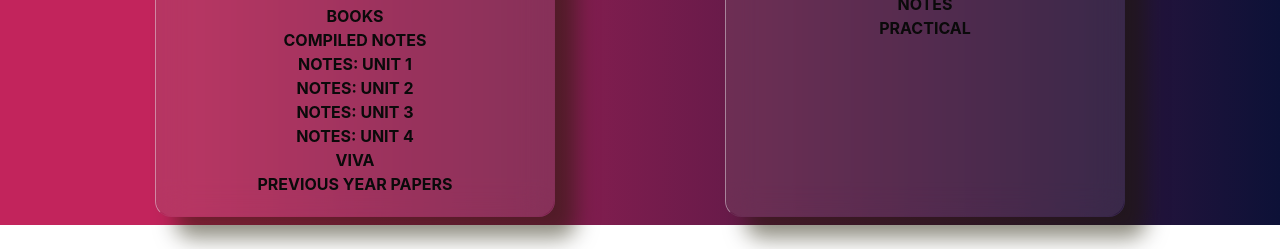
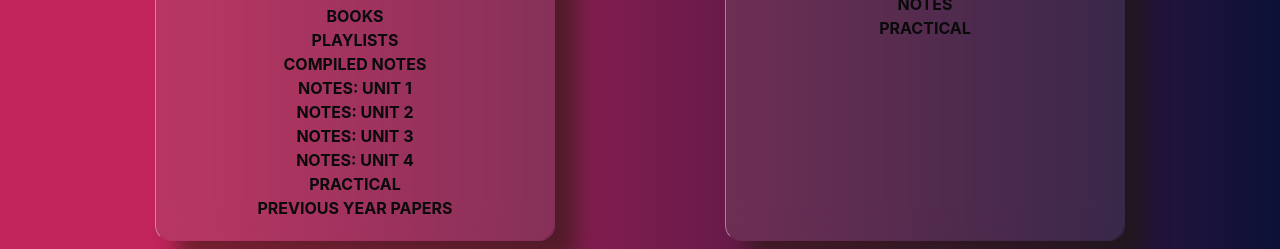
Before and after one commit to Igdtuwresource/cse-2nd-sem, a plain HTML site: page index.html in a window 1280 px wide. Shown: the part 858-1107 px from the top of the page. Before the commit the page ends 1083 px from the top, so only its background shows below. Drawn offline with nearby package versions, Linux system fonts and the light colour scheme.

Commit message:
Update index.html

```diff
--- a/index.html
+++ b/index.html
@@ -108,12 +108,13 @@
             <a href="#" class="btn">DBMS<img src="d.png" class="evs"></a><br>
            <div class="card-text">
             <div class="job"><a href="https://drive.google.com/drive/folders/1H5f92ec3bpKpkWu3FUBKrjYW_cjCUiRg?usp=share_link">BOOKS</a></div>
+		   <div class="job"><a href="https://drive.google.com/file/d/1PyCIf83rOX5609J44NHGJbwd7j-rxdLn/view?usp=sharing">PLAYLISTS</a></div>
             <div class="job"><a href="https://drive.google.com/drive/folders/1KedprnQwmIkNw7FvohJiw_KOi7DeuGgH?usp=share_link">COMPILED NOTES</a></div>
             <div class="job"><a href="https://drive.google.com/drive/folders/16zSLrwooBwxpQktBjmwCZy7hCA5AA7L6?usp=share_link">NOTES: UNIT 1</a></div>
             <div class="job"><a href="https://drive.google.com/drive/folders/1x2hPM1nGIaWOyljL4TtA2Dgdjr_asPib?usp=share_link">NOTES: UNIT 2</a></div>
             <div class="job"><a href="https://drive.google.com/drive/folders/1MLeIvtz7J2-Ymrq9bOx4NDY5jVuHpY4Q?usp=share_link">NOTES: UNIT 3</a></div>
             <div class="job"><a href="https://drive.google.com/drive/folders/13MzWhW9IMa0ulbSWFc-ZUje_d2xC1UOk?usp=share_link">NOTES: UNIT 4</a></div>
-             <div class="job"><a href="https://drive.google.com/drive/folders/1ST4pf_tOXMe93Zj-hdA7-jyDQZYMDYpo?usp=share_link">VIVA</a></div>
+             <div class="job"><a href="https://drive.google.com/drive/folders/1ST4pf_tOXMe93Zj-hdA7-jyDQZYMDYpo?usp=share_link">PRACTICAL</a></div>
             <div class="job"><a href="https://drive.google.com/drive/folders/1BtlUQagzrFIKM9k8bz5YdfK9cKxEhl3e?usp=share_link">PREVIOUS YEAR PAPERS</a></div>
         </div>
         </div>
```
